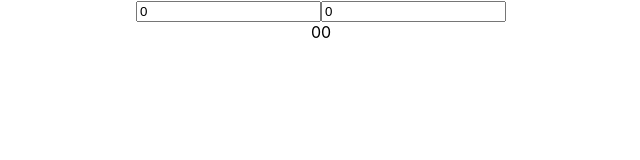
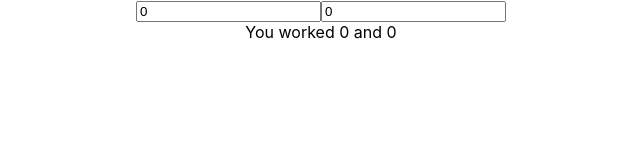
Before and after one commit to toribromma/overtimeCalculator, a React (Create React App) app: page / in a window 1280 px wide. Shown: the top 160 px of the page, without its empty margins (319-959 px from the left). Built offline with nearby package versions, Linux system fonts and the light colour scheme.

Commit message:
over time is calculated properly

```diff
--- a/src/App.js
+++ b/src/App.js
@@ -25,20 +25,28 @@ function App() {
       return;
     }
     if (debouncedSearchTerm) {
-
-        let c = (((overtime.hour + overtime.minute) * 1.5)/60).toString().split(".")
+        let a2 = overtime.hour * 60;
+        let c = (((a2 + overtime.minute) * 1.5)/60).toString().split(".")
         let hours = c[0]
         // console.log(c[1])
-        let minutes = ((overtime.hour + overtime.minute) * 1.5) % 60
+        let minutes = ((a2 + overtime.minute) * 1.5) % 60
         // console.log(minutes)
         let minutes2 = Math.floor(minutes)
 
         if (minutes < 10) {
           console.log(`you worked ${hours}:0${minutes2} hours of OT`)
+          setConversion({
+            hourConverted: hours,
+            minuteConverted: minutes2
+          })
 
           }
           else {
           console.log(`you worked ${hours}:${minutes2} hours of OT`)
+          setConversion({
+            hourConverted: hours,
+            minuteConverted: minutes2
+          })
 
           }
 
@@ -84,8 +92,8 @@ function App() {
             placeholder="minute"
           />
           <div>
-          <span>{conversion.hourConverted}</span>
-          <span>{conversion.minuteConverted}</span>
+          <span>You worked {conversion.hourConverted}</span>
+          <span> and {conversion.minuteConverted}</span>
           </div>
           </form>
     </div>
```
